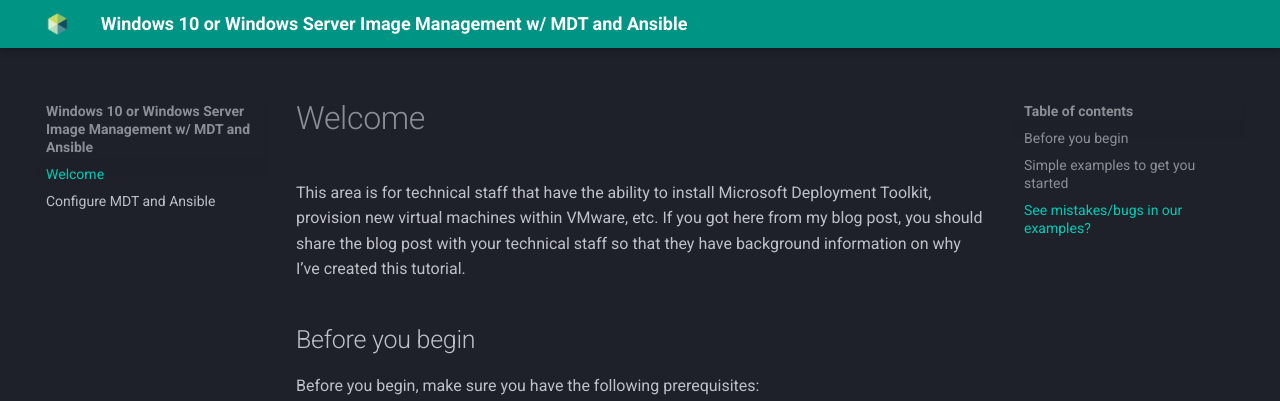
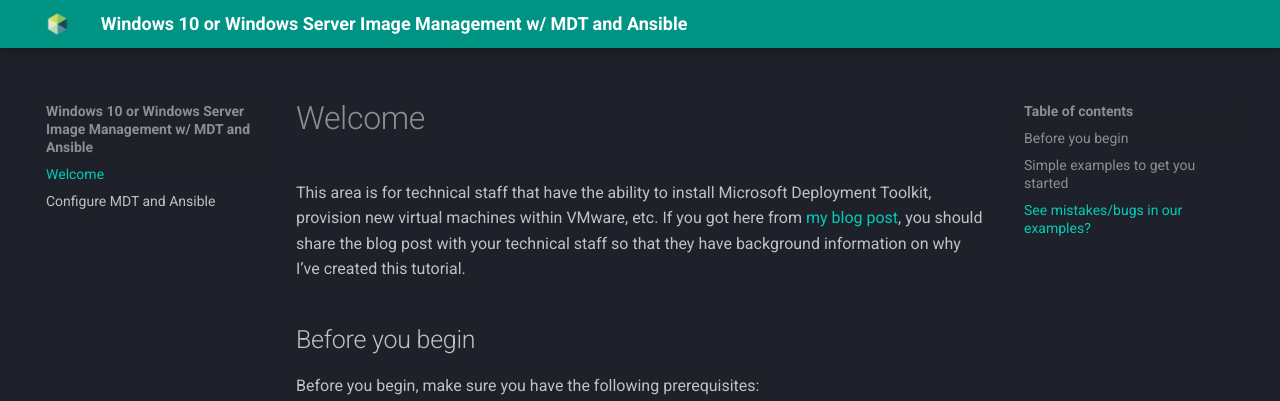
Before and after one commit to bmtltd/KY9999-Website-Ansible-MDT-Image-Nightly-Build, an MkDocs documentation site: the page built from Documentation/docs/index.md, in a window 1280 px wide and 1222 px high. Shown: the top 401 px of the window. Built offline with MkDocs 1.6.1 and Material for MkDocs 9.7.7, drawn with Linux system fonts in a browser that asks for light colours; part of the change alters nothing that is shown.

```diff
--- a/Documentation/docs/index.md
+++ b/Documentation/docs/index.md
@@ -1,6 +1,6 @@
 # Welcome
 
-This area is for technical staff that have the ability to install Microsoft Deployment Toolkit, provision new virtual machines within VMware, etc. If you got here from my blog post, you should share the blog post with your technical staff so that they have background information on why I’ve created this tutorial.
+This area is for technical staff that have the ability to install Microsoft Deployment Toolkit, provision new virtual machines within VMware, etc. If you got here from [my blog post](https://blog.bmt.ky/automated-windows-image-building-with-red-hat-ansible/), you should share the blog post with your technical staff so that they have background information on why I’ve created this tutorial.
 
 ## Before you begin
 
```
Also changed, not shown: README.md.
